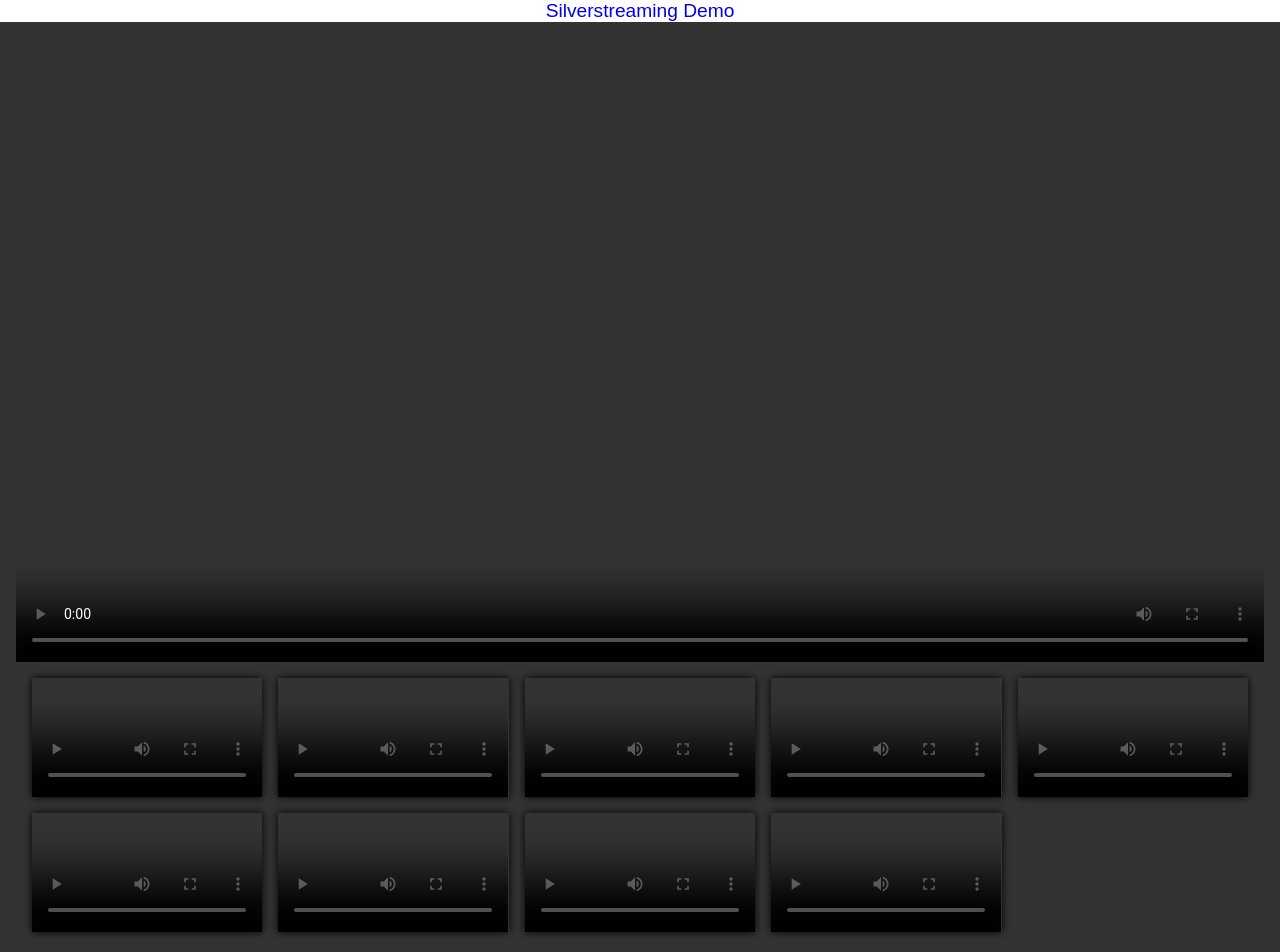
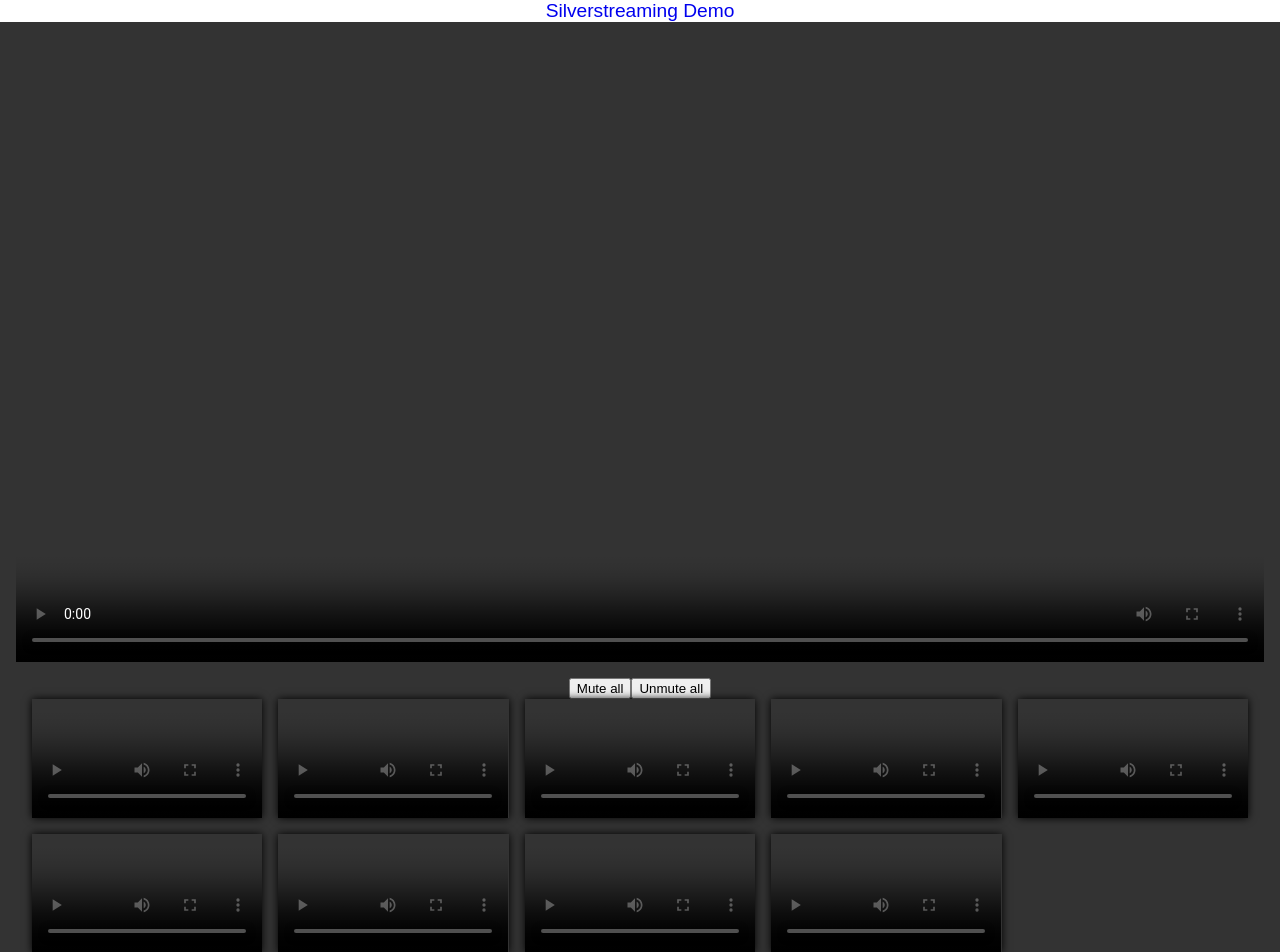
Before and after one commit to kmilan-lwdr/silverstreaming, a React (Create React App) app: page /#/broadcast/1 in a window 1280 px wide. Shown: the top 952 px of the page. Built offline with nearby package versions, Linux system fonts and the light colour scheme; no server answers.

Commit message:
Implemented mute all participants for broadcaster

```diff
--- a/src/Components/StreamThumbail.js
+++ b/src/Components/StreamThumbail.js
@@ -3,12 +3,14 @@ import React from 'react'
 export default function StreamThumbnail(props) {
 
     return (
-        <div className="streamThumbnail">
+        <div className="streamThumbnail" key={props.key}>
             <video
                 className="participantVideoPlayer"
                 autoPlay
                 controls
                 playsInline
+                source={props.source}
+                ref={props.videoRef}
             />
         </div>
     );
--- a/src/Containers/BroadcastContainer.js
+++ b/src/Containers/BroadcastContainer.js
@@ -132,7 +132,7 @@ export default function BroadcastContainer(props) {
                 controls
                 playsInline
             />
-            <ParticipantsContainer/>
+            <ParticipantsContainer participants={["1", "2", "3", "4", "5", "6", "7", "8", "9" ]}/>
             <ChatContainer/>
         </div>
     );
--- a/src/Containers/LandingContainer.js
+++ b/src/Containers/LandingContainer.js
@@ -24,7 +24,7 @@ export default function LandingContainer() {
     return (
       <div className="container">
           <div className="landingInputBox">
-            <div classname="tokenGenerator">
+            <div className="tokenGenerator">
                 <button onClick={generateToken}>Generate token</button>
             </div>
             <div className="input">
--- a/src/Containers/ParticipantsContainer.js
+++ b/src/Containers/ParticipantsContainer.js
@@ -1,20 +1,45 @@
-import React from 'react'
+import React, {createRef, useRef, useEffect} from 'react'
 import StreamThumbnail from '../Components/StreamThumbail';
 
 export default function ParticipantsContainer(props) {
 
+
+    const participantRefs = useRef([]);
+
+    useEffect(() => {
+        console.log(props.participants.length)
+        participantRefs.current = participantRefs.current.slice(0, props.participants.length);
+        console.log(participantRefs.current)
+    }, [props.participants]);
+
+    function toggleMuteAll(newState){
+        for(let ref of participantRefs.current){
+            ref.muted = newState;
+        }
+    }
+
     return (
         <div className="container">
+            <div className="muteButtons">
+                <button onClick={() => toggleMuteAll(true)}>Mute all</button>
+                <button onClick={() => toggleMuteAll(false)}>Unmute all</button>
+            </div>
             <div className="thumbnails">
-                <StreamThumbnail/>
-                <StreamThumbnail/>
-                <StreamThumbnail/>
-                <StreamThumbnail/>
-                <StreamThumbnail/>
-                <StreamThumbnail/>
-                <StreamThumbnail/>
-                <StreamThumbnail/>
-                <StreamThumbnail/>
+                {
+                    props.participants?.map((index, source) => {
+                        return  <div className="streamThumbnail" key={index}>
+                                    <video
+                                        className="participantVideoPlayer"
+                                        autoPlay
+                                        controls
+                                        playsInline
+                                        source={source}
+                                        ref={el => participantRefs.current[index-1] = el}
+                                        key={index}
+                                    />
+                                </div>
+                    })
+                }
             </div>
 
         </div>
```
